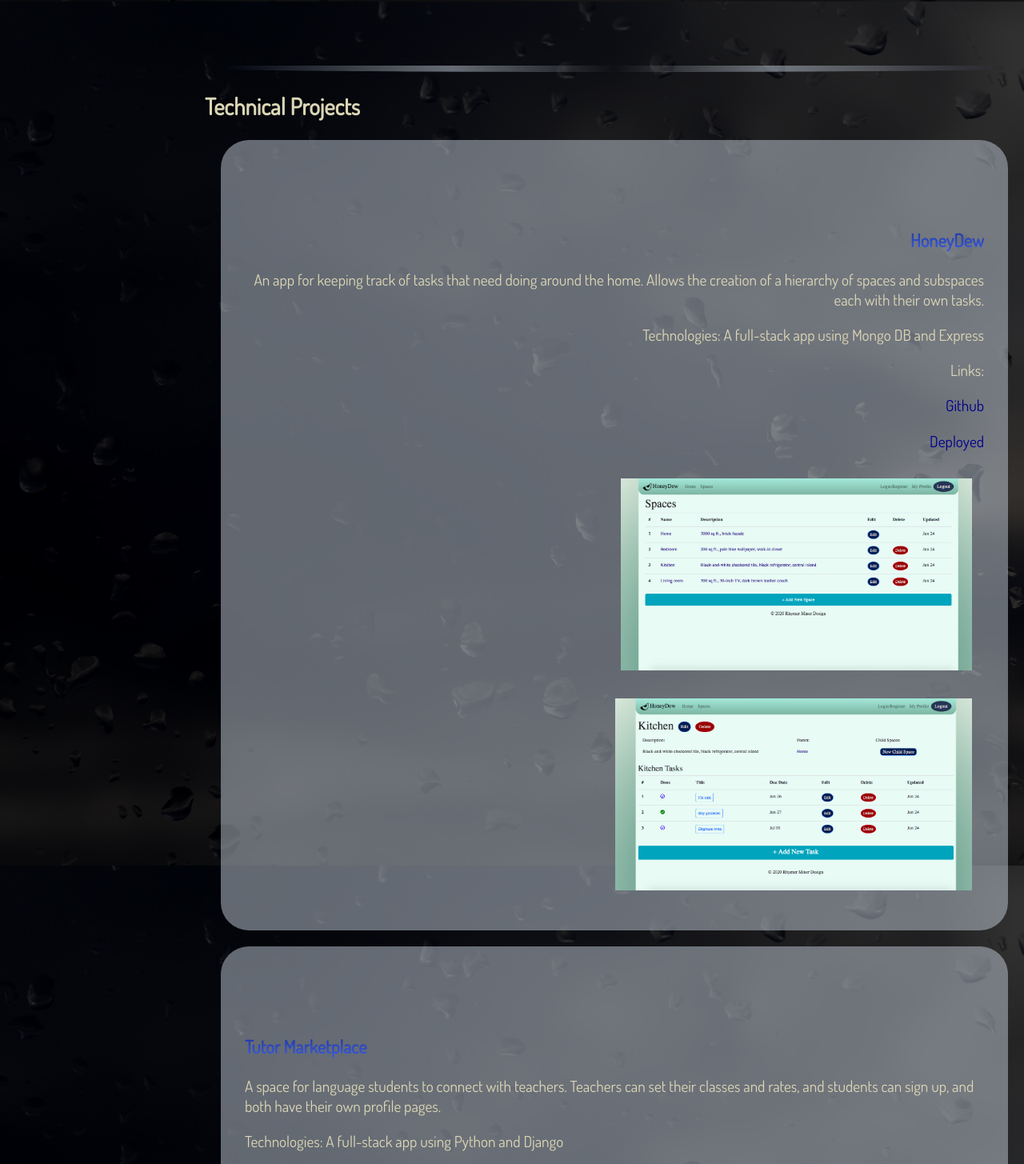
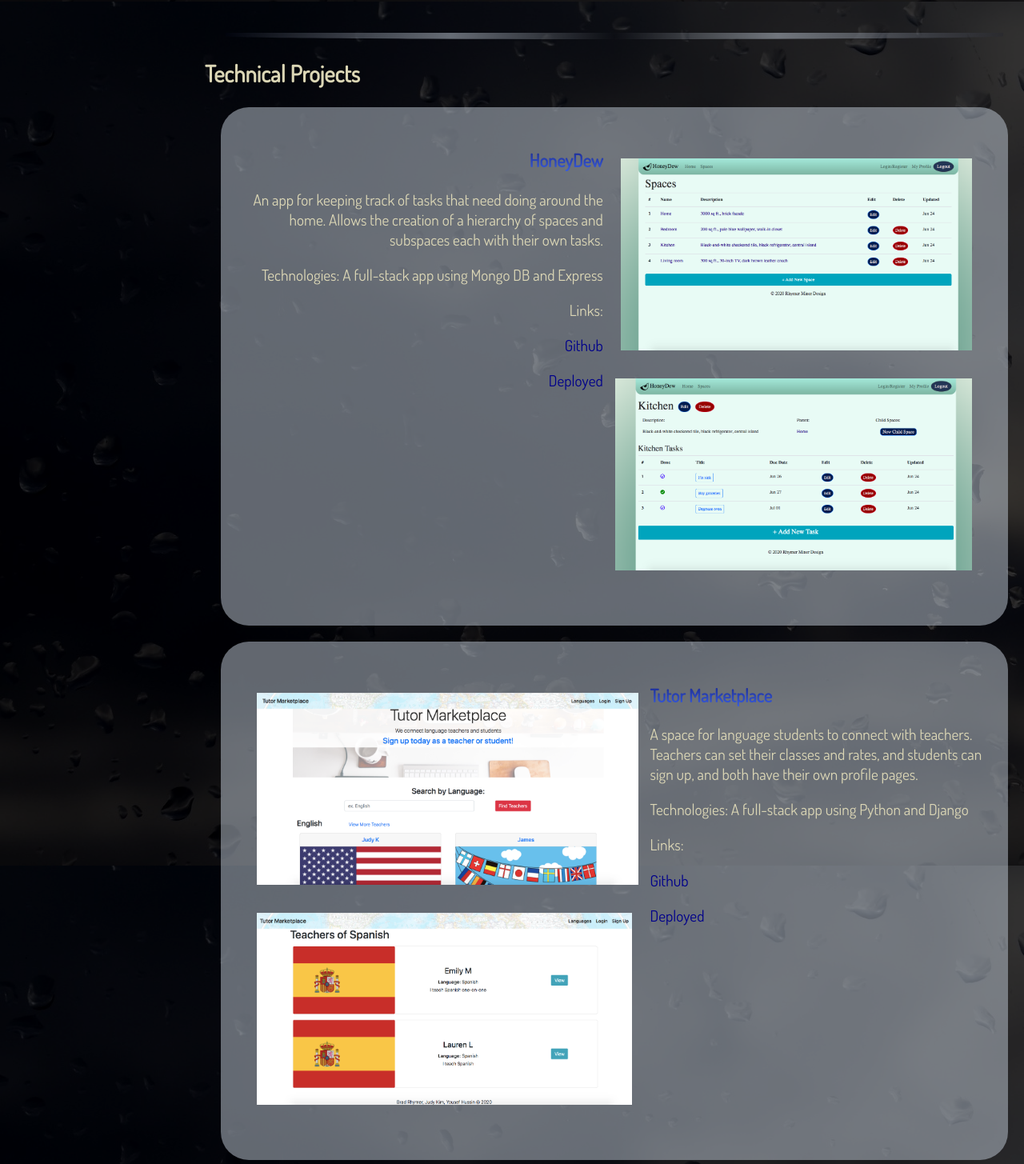
Before and after one commit to brhymer/portfolio, a React (Create React App) app: page /projects in a window 1280 px wide. Shown: the part 1078-2533 px from the top of the page at 80% size. Built offline with nearby package versions, Linux system fonts and the light colour scheme.

Commit message:
adjusts css for images and headings

```diff
--- a/src/components/Project.js
+++ b/src/components/Project.js
@@ -4,15 +4,19 @@ class Project extends Component {
     render(props) {
         return (
             <div className={this.props.index%2===0 ? "rcard" : "lcard"}>
+                <p className={this.props.index%2===0 ? "imgr" : "imgl"}><img src={this.props.image1} alt="first img of {{this.props.title}}"/>
                 <br/>
-                <br/>
+                <img src={this.props.image2} alt='second img of {{this.props.title}}'/></p>
+
+                {/* <br/>
+                <br/> */}
                 <h3 className="abouth">{this.props.title}</h3>
+
                 <p>{this.props.description}</p>
                 <p>Technologies: {this.props.tech}</p>
                 <p>Links:</p>
                 <p><a className="projlink" href={this.props.github} target="_blank" rel="noopener noreferrer">Github</a></p>
                 <p><a className="projlink" href={this.props.live} target="_blank" rel="noopener noreferrer">Deployed</a></p>
-                <img src={this.props.image1} alt="first img of {{this.props.title}}"/><img src={this.props.image2} alt='second img of {{this.props.title}}'/>
             </div>
         );
     }
--- a/src/index.css
+++ b/src/index.css
@@ -123,7 +123,8 @@ nav ul {
 }
 
 .abouth {
-  padding-top: 1%;
+  /* padding-top: 1%; */
+  /* text-align: center; */
   background: -webkit-linear-gradient(#19278C, #3B5EDB);
   -webkit-background-clip: text;
   background-clip: text;
@@ -153,6 +154,7 @@ nav ul {
   border-radius: 35px;
   padding: 30px;
   text-align: left;
+  overflow: auto;
 }
 
 .rcard {
@@ -163,21 +165,34 @@ nav ul {
   border-radius: 35px;
   padding: 30px;
   text-align: right;
+  overflow: auto;
+}
+
+.imgl {
+  float: left;
+}
+
+.imgr {
+  float: right;
 }
 
 img {
   height: 240px;
   padding: 15px;
-  /* width: 100px; */
-  /* z-index: 1; */
+  /* display: inline-block; */
   /* float: left; */
-  display: inline-block;
+  float: none;
   transition: transform 1s ease-in-out;
 }
 
-img:hover {
-  transform: scale(1.6)
+.imgr img:hover {
+  transform: scale(1.6);
+  transform-origin: right;
+}
 
+.imgl img:hover {
+  transform: scale(1.6);
+  transform-origin: left;
 }
 
 /* .section {
@@ -254,3 +269,11 @@ input {
 /* ----
  Footer
 ---- */
+
+
+/* ----
+ Mobile
+---- */
+@media only screen and (max-width: 768px) {
+  .abouth {text-indent: 0!important; text-align: center;}
+}
```
Also changed, not shown: public/manifest.json.
